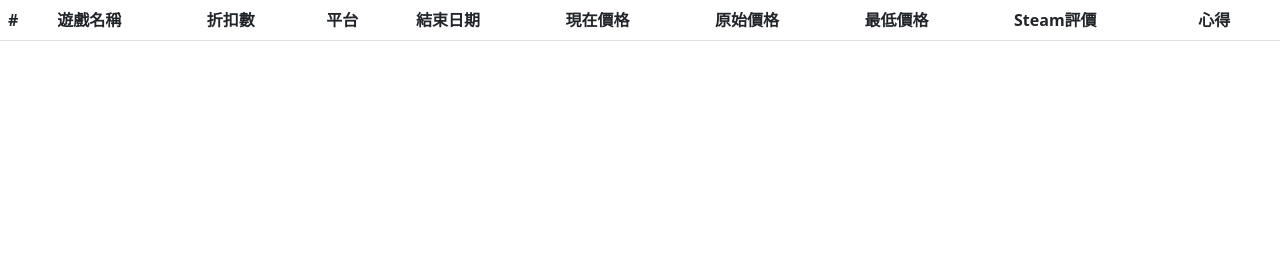
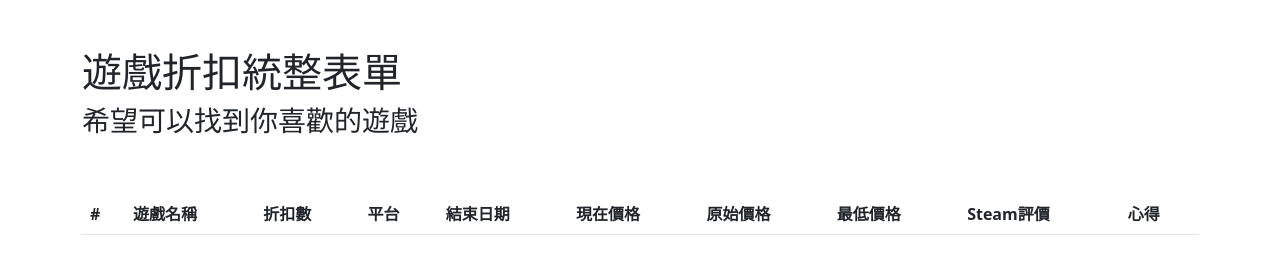
Before and after one commit to aa4090201/end2, a plain HTML site: page list.html in a window 1280 px wide. Drawn offline with nearby package versions, Linux system fonts and the light colour scheme; no server answers.

Commit message:
Update list.html

```diff
--- a/list.html
+++ b/list.html
@@ -4,30 +4,41 @@
 		<meta charset="utf-8">
 		<meta name="viewport" content="width=device-width, initial-scale=1">
 		<link href="https://cdn.jsdelivr.net/npm/bootstrap@5.1.3/dist/css/bootstrap.min.css" rel="stylesheet" integrity="sha384-1BmE4kWBq78iYhFldvKuhfTAU6auU8tT94WrHftjDbrCEXSU1oBoqyl2QvZ6jIW3" crossorigin="anonymous">
-
-		<title>Hello, world!</title>
+		<link rel="stylesheet" href="./css/main.css">
+		<title>遊戲折扣清單</title>
 	</head>
 	<body>
-		<table class="table">
-			<thead>
-				<tr>
-					<th scope="col">#</th>
-					<th scope="col">遊戲名稱</th>
-					<th scope="col">折扣數</th>
-					<th scope="col">平台</th>
-					<th scope="col">結束日期</th>
-					<th scope="col">現在價格</th>
-					<th scope="col">原始價格</th>
-					<th scope="col">最低價格</th>
-					<th scope="col">Steam評價</th>
-					<th scope="col">心得</th>
-				</tr>
-			</thead>
-			<tbody>
+		<div class="container">
+			<article id="article1" class="article article1 mt-5 mb-5 title d-flex justify-content-between">
+				<div>
+					<h1>遊戲折扣統整表單</h1>
+					<h3>希望可以找到你喜歡的遊戲</h3>
+				</div>
+				<p></p>
+				<h3 class="mt-5"><a href="./list.html" class="text-white text-a">遊戲折扣回報表單</a></h3>
+			</article>
 
-			</tbody>
-		</table>
+			<table class="table sortable mt-5 table1" id="tableSort">
+				<thead>
+					<tr class="first-row">
+						<th class="ms-5 first-th" scope="col" data-type="num">#</th>
+						<th class="first-th th-name" scope="col" data-type="string">遊戲名稱</th>
+						<th class="first-th" scope="col" data-type="string">折扣數</th>
+						<th class="first-th" scope="col" data-type="string">平台</th>
+						<!-- <th class="first-th th-time" scope="col" data-type="date">填寫時間</th> -->
+						<th class="first-th th-time" scope="col" data-type="date">結束日期</th>
+						<th class="first-th th-price" scope="col" data-type="num">現在價格</th>
+						<th class="first-th th-price" scope="col" data-type="num">原始價格</th>
+						<th class="first-th th-price" scope="col" data-type="num">最低價格</th>
+						<th class="first-th th-p" scope="col" data-type="num">Steam評價</th>
+						<th class="me-5 first-th" scope="col">心得</th>
+					</tr>
+				</thead>
+				<tbody>
 
+				</tbody>
+			</table>
+		</div>
 		<script src="https://code.jquery.com/jquery-3.6.0.min.js"></script>
 		<script src="https://cdn.jsdelivr.net/npm/bootstrap@5.1.3/dist/js/bootstrap.bundle.min.js" integrity="sha384-ka7Sk0Gln4gmtz2MlQnikT1wXgYsOg+OMhuP+IlRH9sENBO0LRn5q+8nbTov4+1p" crossorigin="anonymous"></script>
 		<script src="./js/list.js"></script>
```
